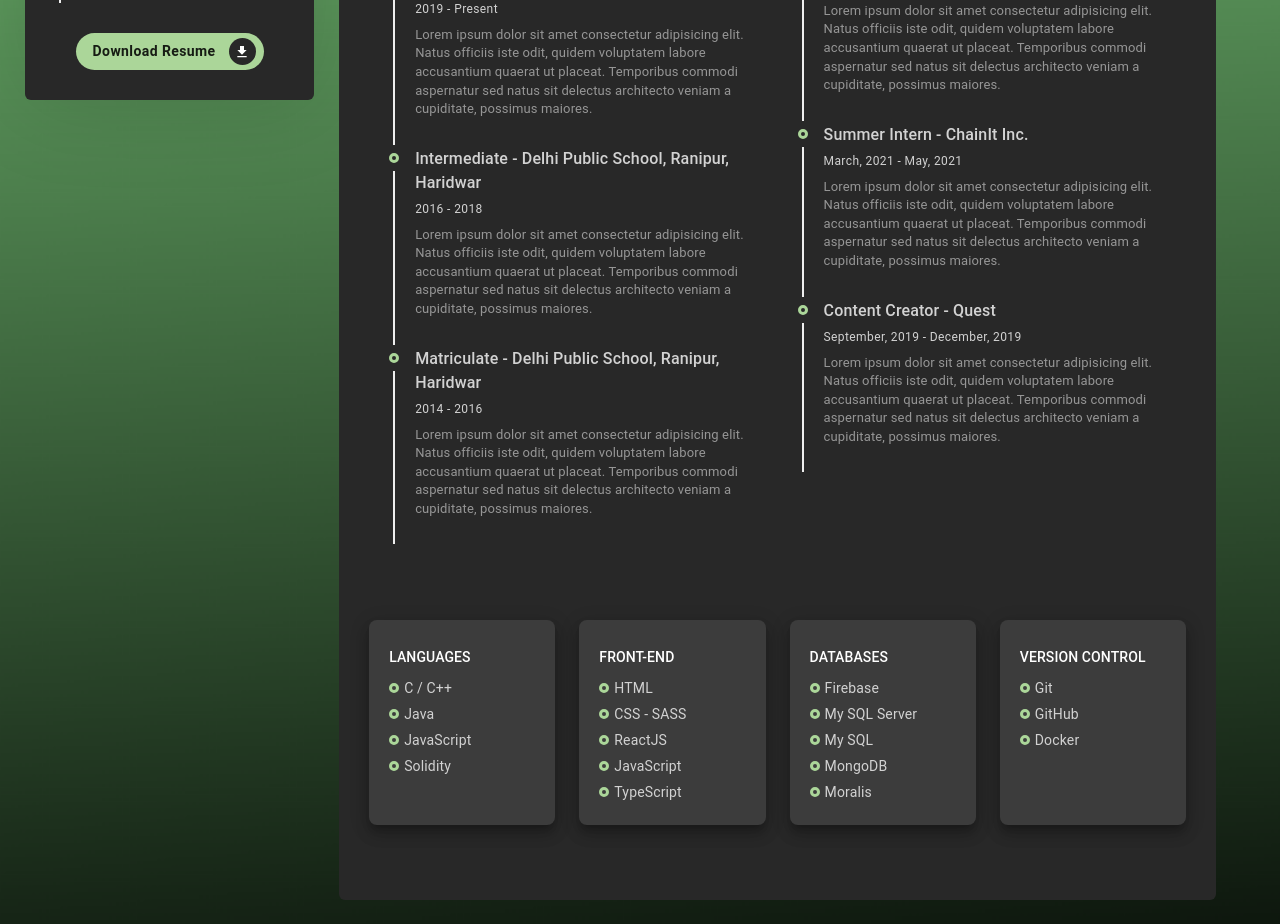
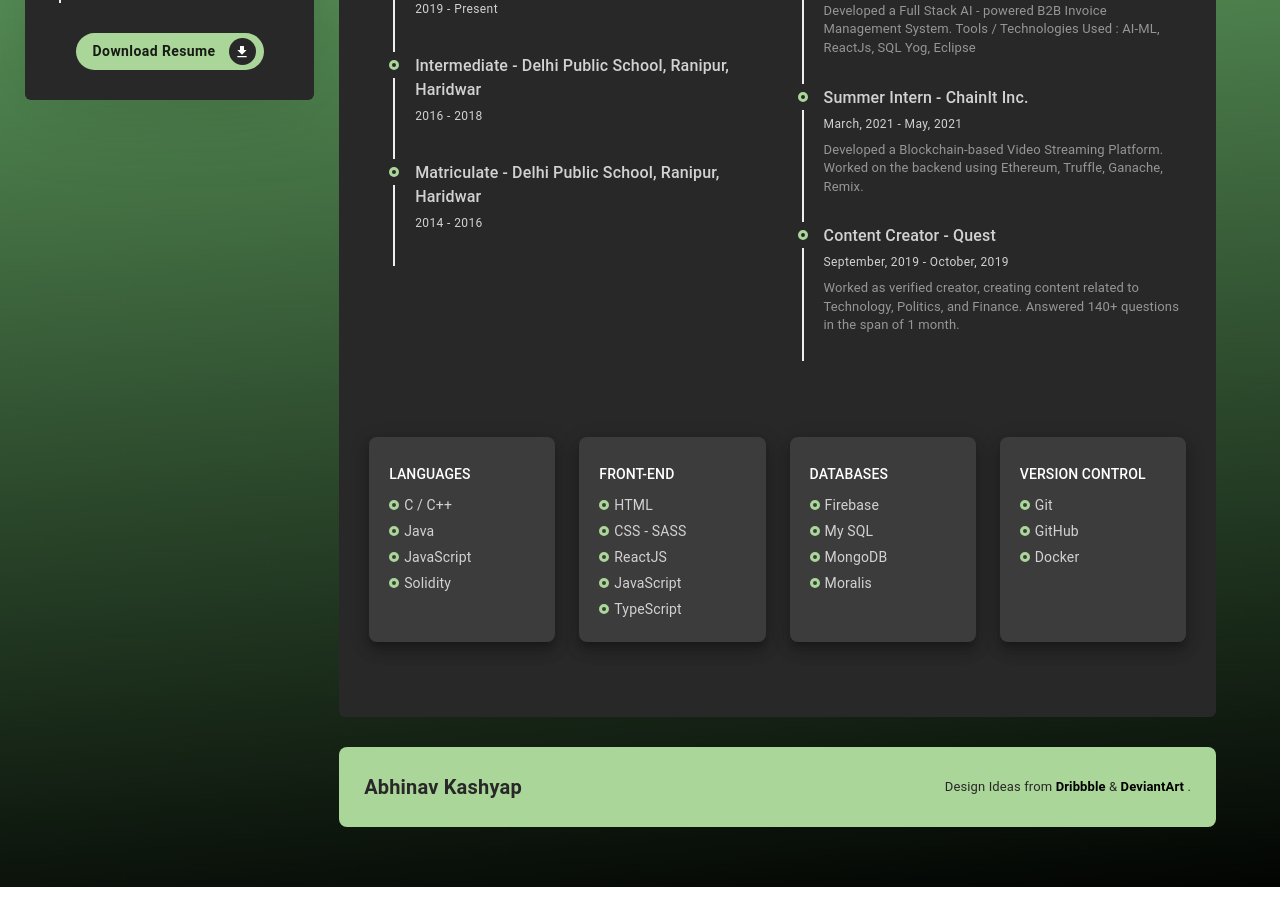
Before and after one commit to abhxnav/portfolio-web-app, a React (Create React App) app: page / in a window 1280 px wide. Shown: the part 720-1644 px from the top of the page. After the commit the page ends 1607 px from the top, so only its background shows below. Built offline with nearby package versions, Linux system fonts and the light colour scheme.

Commit message:
layout fixed

```diff
--- a/src/App.css
+++ b/src/App.css
@@ -1,3 +1,8 @@
+* {
+    margin: 0;
+    padding: 0;
+}
+
 html {
     overflow: -moz-scrollbars-vertical;
     overflow-y: scroll;
@@ -77,3 +82,7 @@ html {
     left: 0;
     background-color: var(--main-color);
 }
+
+.css-r1hick-MuiGrid-root>.MuiGrid-item {
+    padding-left: 25px !important;
+}
--- a/src/components/image-gallery/ImageGallery.jsx
+++ b/src/components/image-gallery/ImageGallery.jsx
@@ -1,7 +1,7 @@
-import React from 'react';
-import Gallery from 'react-image-gallery';
+import React from "react";
+import Gallery from "react-image-gallery";
 
-import './imageGallery.scss';
+import "./imageGallery.scss";
 
 const ImageGallery = (props) => {
   const imageList = props?.images?.map((image) => {
@@ -13,9 +13,9 @@ const ImageGallery = (props) => {
 
   return (
     <div>
-      <Gallery items={imageList} showBullets showThumbnails={true} />
+      <Gallery items={imageList} showPlayButton={false} />
     </div>
-  )
-}
+  );
+};
 
 export default ImageGallery;
--- a/src/index.css
+++ b/src/index.css
@@ -21,7 +21,3 @@ code {
   font-family: source-code-pro, Menlo, Monaco, Consolas, 'Courier New',
     monospace;
 }
-
-  .css-r1hick-MuiGrid-root>.MuiGrid-item {
-    padding-left: 25px !important;
-  }
--- a/src/utils/data.js
+++ b/src/utils/data.js
@@ -54,20 +54,20 @@ export default {
     {
       title: "B.E. in Computer Science & Engineering - Chandigarh University",
       date: "2019 - Present",
-      description:
-        "Lorem ipsum dolor sit amet consectetur adipisicing elit. Natus officiis iste odit, quidem voluptatem labore accusantium quaerat ut placeat. Temporibus commodi aspernatur sed natus sit delectus architecto veniam a cupiditate, possimus maiores.",
+      // description:
+      //   "Lorem ipsum dolor sit amet consectetur adipisicing elit. Natus officiis iste odit, quidem voluptatem labore accusantium quaerat ut placeat. Temporibus commodi aspernatur sed natus sit delectus architecto veniam a cupiditate, possimus maiores.",
     },
     {
       title: "Intermediate - Delhi Public School, Ranipur, Haridwar",
       date: "2016 - 2018",
-      description:
-        "Lorem ipsum dolor sit amet consectetur adipisicing elit. Natus officiis iste odit, quidem voluptatem labore accusantium quaerat ut placeat. Temporibus commodi aspernatur sed natus sit delectus architecto veniam a cupiditate, possimus maiores.",
+      // description:
+      //   "Lorem ipsum dolor sit amet consectetur adipisicing elit. Natus officiis iste odit, quidem voluptatem labore accusantium quaerat ut placeat. Temporibus commodi aspernatur sed natus sit delectus architecto veniam a cupiditate, possimus maiores.",
     },
     {
       title: "Matriculate - Delhi Public School, Ranipur, Haridwar",
       date: "2014 - 2016",
-      description:
-        "Lorem ipsum dolor sit amet consectetur adipisicing elit. Natus officiis iste odit, quidem voluptatem labore accusantium quaerat ut placeat. Temporibus commodi aspernatur sed natus sit delectus architecto veniam a cupiditate, possimus maiores.",
+      // description:
+      // "Lorem ipsum dolor sit amet consectetur adipisicing elit. Natus officiis iste odit, quidem voluptatem labore accusantium quaerat ut placeat. Temporibus commodi aspernatur sed natus sit delectus architecto veniam a cupiditate, possimus maiores.",
     },
   ],
 
@@ -76,19 +76,19 @@ export default {
       title: "Winter Intern - HighRadius Co.",
       date: "January, 2022 - April, 2022",
       description:
-        "Lorem ipsum dolor sit amet consectetur adipisicing elit. Natus officiis iste odit, quidem voluptatem labore accusantium quaerat ut placeat. Temporibus commodi aspernatur sed natus sit delectus architecto veniam a cupiditate, possimus maiores.",
+        "Developed a Full Stack AI - powered B2B Invoice Management System. \n\nTools / Technologies Used : AI-ML, ReactJs, SQL Yog, Eclipse",
     },
     {
       title: "Summer Intern - ChainIt Inc.",
       date: "March, 2021 - May, 2021",
       description:
-        "Lorem ipsum dolor sit amet consectetur adipisicing elit. Natus officiis iste odit, quidem voluptatem labore accusantium quaerat ut placeat. Temporibus commodi aspernatur sed natus sit delectus architecto veniam a cupiditate, possimus maiores.",
+        "Developed a Blockchain-based Video Streaming Platform. Worked on the backend using Ethereum, Truffle, Ganache, Remix.",
     },
     {
       title: "Content Creator - Quest",
-      date: "September, 2019 - December, 2019",
+      date: "September, 2019 - October, 2019",
       description:
-        "Lorem ipsum dolor sit amet consectetur adipisicing elit. Natus officiis iste odit, quidem voluptatem labore accusantium quaerat ut placeat. Temporibus commodi aspernatur sed natus sit delectus architecto veniam a cupiditate, possimus maiores.",
+        "Worked as verified creator, creating content related to Technology, Politics, and Finance. Answered 140+ questions in the span of 1 month.",
     },
   ],
 
@@ -109,13 +109,7 @@ export default {
     },
     {
       title: "DATABASES",
-      description: [
-        "Firebase",
-        "My SQL Server",
-        "My SQL",
-        "MongoDB",
-        "Moralis",
-      ],
+      description: ["Firebase", "My SQL", "MongoDB", "Moralis"],
     },
     // {
     //     title: 'BLOCKCHAIN',
@@ -130,17 +124,24 @@ export default {
   projects: [
     {
       tag: "React",
-      images: ["https://rb.gy/hv6lh8", "https://rb.gy/hv6lh8"],
+      images: [
+        "https://i.ibb.co/WDBJzcH/cryptick-thumbnail.png",
+        "https://i.ibb.co/wcNvGcG/Screenshot-190.png",
+        "https://i.ibb.co/hM4gRW8/Screenshot-193.png",
+        "https://i.ibb.co/9p1pQ81/Screenshot-191.png",
+        "https://i.ibb.co/gRP55Rz/Screenshot-192.png",
+        "https://i.ibb.co/f4YXM1c/Screenshot-195.png",
+      ],
       title: "Cryptocurrency Web App",
       caption: "ReactJs, Firebase, Firestore",
       description: "A Cryptocurrency Web App made with ReactJs.",
       links: [
         {
-          link: "https://example.com/",
+          link: "https://github.com/abhxnav/crypto-tracker-react-app",
           icon: <GitHubIcon />,
         },
         {
-          link: "https://example.com/",
+          link: "https://cryptick.netlify.app",
           icon: <Language />,
         },
       ],
```
